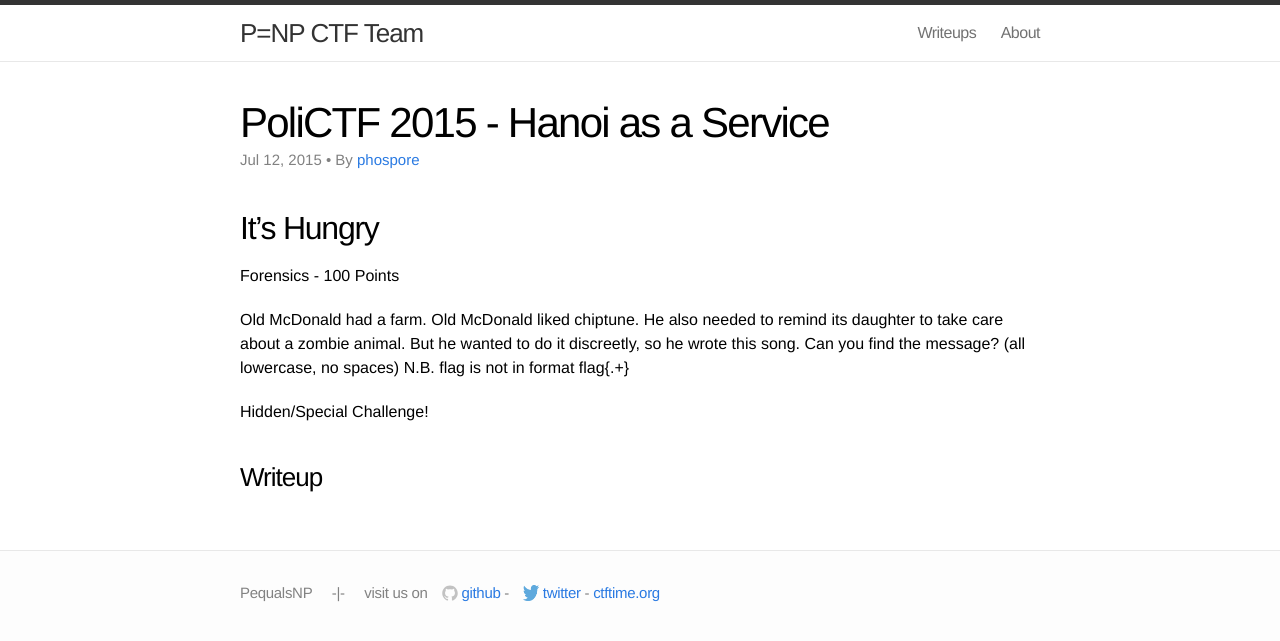
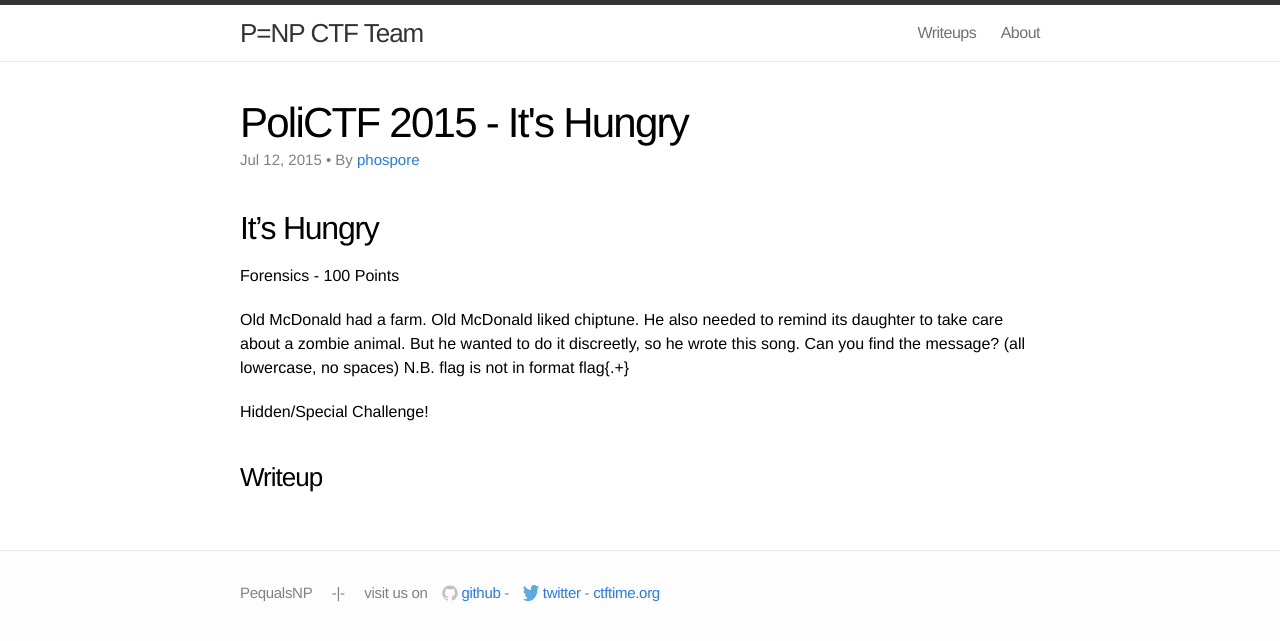
Before and after one commit to PequalsNP-team/pequalsnp-team.github.io, a Jekyll site: the page built from _posts/2015-07-12-its-hungry.md, in a window 1280 px wide. Shown: the top 641 px of the page. Built offline with Jekyll 4.4.1, drawn with Linux system fonts in a browser that asks for light colours.

Commit message:
it's hungry writeup

```diff
--- a/_posts/2015-07-12-its-hungry.md
+++ b/_posts/2015-07-12-its-hungry.md
@@ -1,6 +1,6 @@
 ---
 layout: post
-title: "PoliCTF 2015 - Hanoi as a Service"
+title: "PoliCTF 2015 - It's Hungry"
 categories: writeups polictf-2015
 author: phospore
 tags: forensics
```
